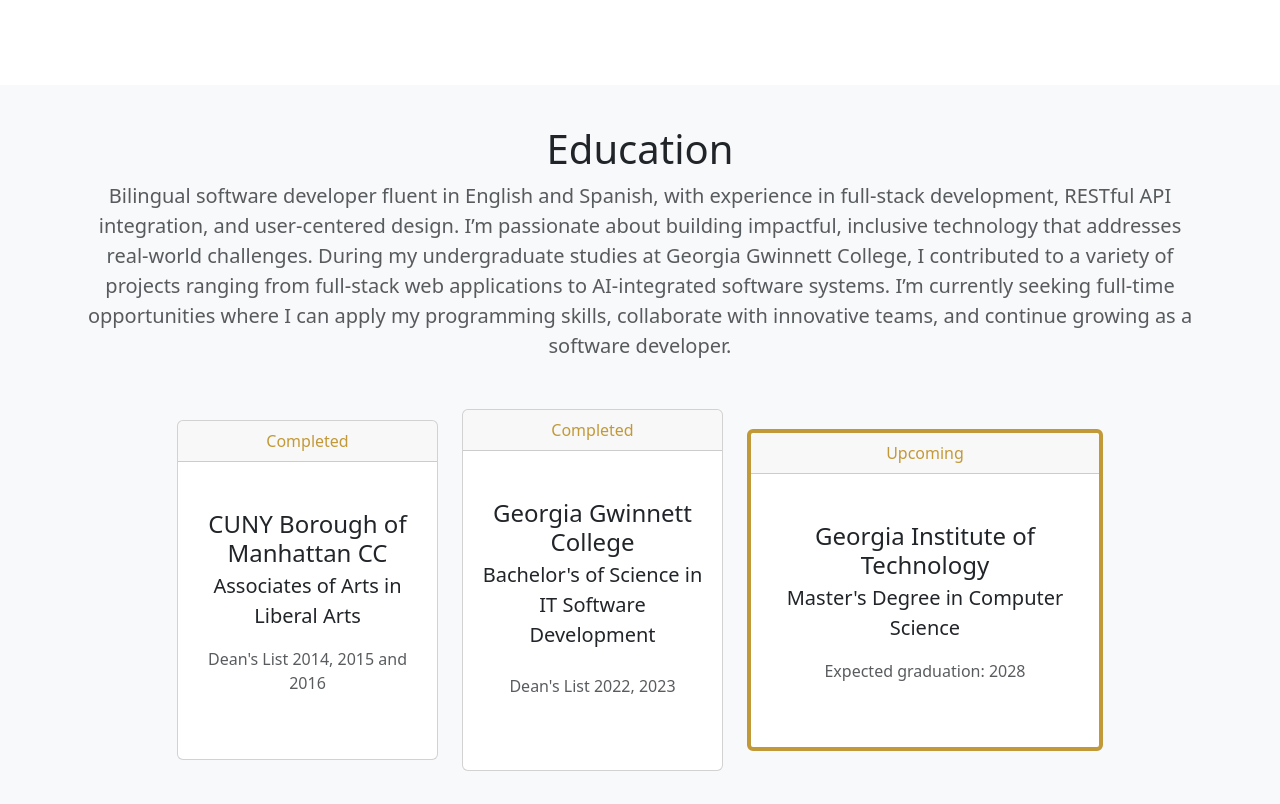
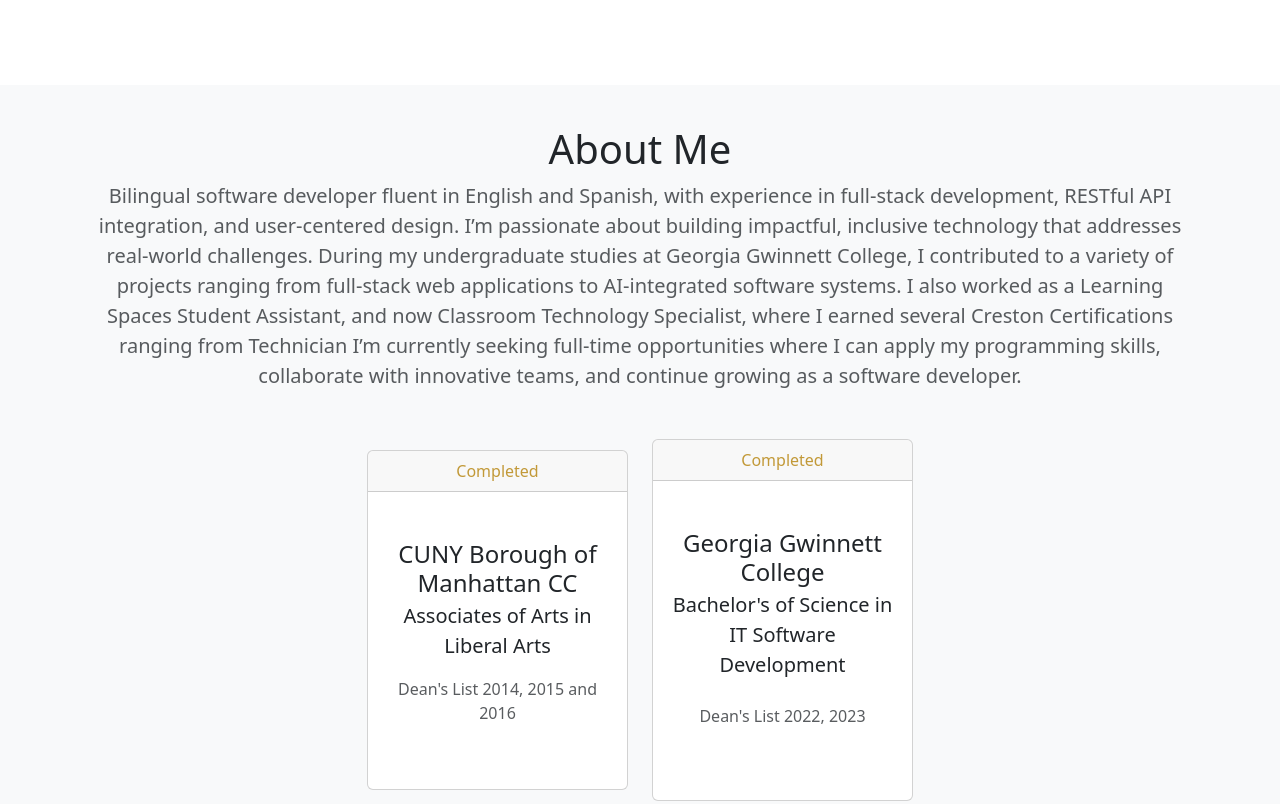
Before and after one commit to sebastianlian/portfolio, a website: page index.html in a window 1280 px wide. Shown: the part 602-1406 px from the top of the page. Drawn offline with nearby package versions, Linux system fonts and the light colour scheme.

```diff
--- a/index.html
+++ b/index.html
@@ -189,31 +189,33 @@
                 <div class="col-md-5 text-center d-none d-md-block">
                     <!-- tooltip -->
                     <span class="tt" data-bs-placement="bottom" title="Sebastian's Headshot">
-                        <img src="./assets/Images/self.jpg" class="img-fluid rounded-2" alt="sebastian">
+                        <img src="./assets/Images/self2.jpg" class="img-fluid rounded-2" alt="sebastian">
                     </span>
                 </div>
             </div>
         </div>
     </section>
 
-    <!-- education -->
+    <!-- about me -->
     <section id="education" class="bg-light mt-5">
         <div class="container-lg">
             <div class="text-center">
-                <h1>Education</h1>
+                <h1>About Me</h1>
                 <p class="lead text-muted">Bilingual software developer fluent in English and Spanish, with experience
                     in full-stack development, RESTful API integration, and user-centered design. I’m passionate about
                     building impactful, inclusive technology that addresses real-world challenges.
 
                     During my undergraduate studies at Georgia Gwinnett College, I contributed to a variety of projects
-                    ranging from full-stack web applications to AI-integrated software systems.
+                    ranging from full-stack web applications to AI-integrated software systems. I also worked as a Learning
+                    Spaces Student Assistant, and now Classroom Technology Specialist, where I earned several Creston
+                    Certifications ranging from Technician
 
                     I’m currently seeking full-time opportunities where I can apply my programming skills, collaborate
                     with innovative teams, and continue growing as a software developer.</p>
             </div>
 
             <div class="row my-5 align-items-center justify-content-center">
-                <div class="col-8 col-lg-4 col-xl-3">
+                <div class="col-8 col-lg-6 col-xl-3">
                     <div class="card border-opacity-75 border-1">
                         <div class="card-header text-center text-primary">Completed</div>
                         <div class="card-body text-center py-5">
@@ -223,7 +225,7 @@
                         </div>
                     </div>
             </div>
-                <div class="col-8 col-lg-4 col-xl-3">
+                <div class="col-8 col-lg-6 col-xl-3">
                     <div class="card border-opacity-75 border-1">
                         <div class="card-header text-center text-primary">Completed</div>
                         <div class="card-body text-center py-5">
@@ -234,17 +236,17 @@
                     </div>
             </div>
 
-                <div class="col-9 col-lg-4">
-                    <div class="card border-primary border-4">
-                        <div class="card-header text-center text-primary">Upcoming</div>
-                        <div class="card-body text-center py-5">
-                            <h4 class="card-title">Georgia Institute of Technology</h4>
-                            <p class="lead card-subtitle">Master's Degree in Computer Science</p>
-                            <p class="card-text my-3 text-muted d-none d-lg-block">Expected graduation: 2028</p>
-                        </div>
-                    </div>
-                </div>
-            </div>
+<!--                <div class="col-9 col-lg-4">-->
+<!--                    <div class="card border-primary border-4">-->
+<!--                        <div class="card-header text-center text-primary">Upcoming</div>-->
+<!--                        <div class="card-body text-center py-5">-->
+<!--                            <h4 class="card-title">Georgia Institute of Technology</h4>-->
+<!--                            <p class="lead card-subtitle">Master's Degree in Computer Science</p>-->
+<!--                            <p class="card-text my-3 text-muted d-none d-lg-block">Expected graduation: 2028</p>-->
+<!--                        </div>-->
+<!--                    </div>-->
+<!--                </div>-->
+<!--            </div>-->
 
         </div>
     </section>
```
